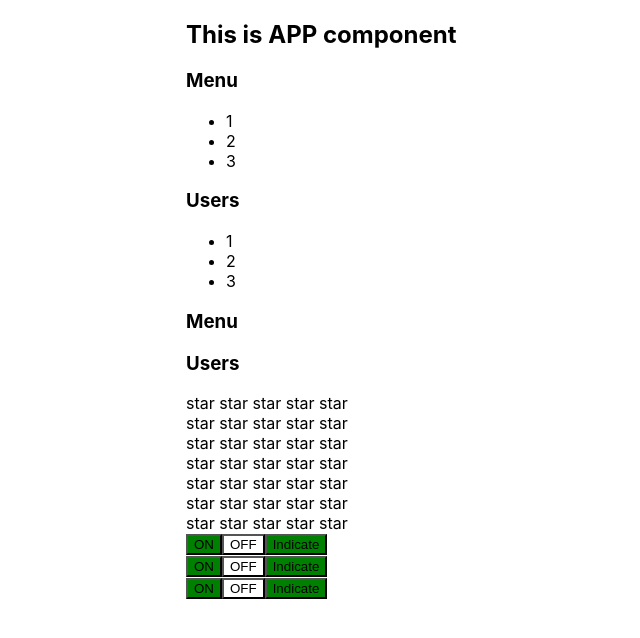
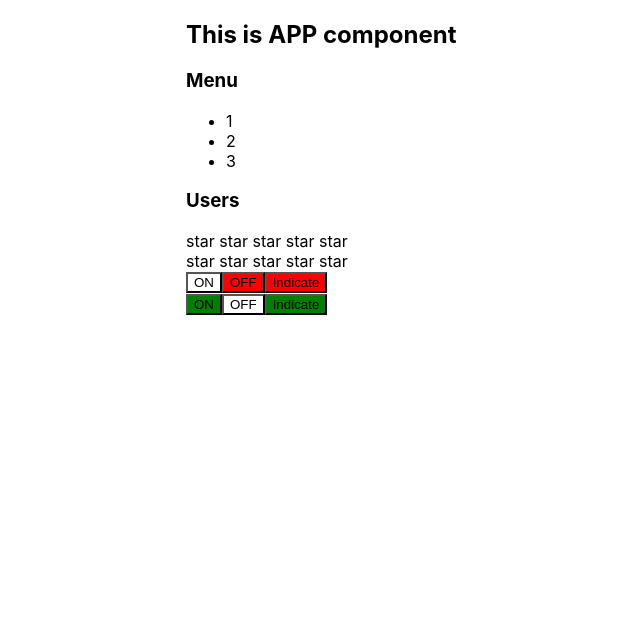
Before and after one commit to Denishilo/it-incubator-react_kabzda, a React (Create React App) app: page / in a window 1280 px wide. Shown: the top 638 px of the page, without its empty margins (304-944 px from the left). Built offline with nearby package versions, Linux system fonts and the light colour scheme.

Commit message:
feat: complete 9 tasks

```diff
--- a/src/App.tsx
+++ b/src/App.tsx
@@ -1,43 +1,40 @@
 import React, {useState} from 'react';
 import './App.css';
 import {Accordion} from "./components/Accordion/Accordion";
-import {Raiting, RaitingPropsType, RaitingValue} from "./components/Raiting/Raiting";
-import {OnOff} from "./components/OnOff/OnOff";
+import {Raiting, RaitingValue} from "./components/Raiting/Raiting";
+import {UncontrolledOnOff} from "./components/UncontrolledOnOff/UncontrolledOnOff";
 import {UnControlledAccordion} from "./components/UnControlledAccordion/UnContolledAccordion";
 import {UnControlledRaiting} from "./components/UnContolledRaiting/UnControlledRaiting";
 import {PageTitle} from "./components/PageTitle/PageTitle";
+import {OnOff} from "./components/OnOff/OnOff";
 
 function App() {
 
     let [collapsed, setCollapsed] = useState<boolean>(false)
-    let[valueRaiting,setValueRaiting]=useState<RaitingValue>(0)
+    let [valueRaiting, setValueRaiting] = useState<RaitingValue>(0)
+    const [valueOnOff, setValueOnOff] = useState(false)
 
     const onChangeCollapsed = () => {
         setCollapsed(!collapsed)
     }
 
-    const onChangeValue = (value:RaitingValue) => {
+    const onChangeValue = (value: RaitingValue) => {
         setValueRaiting(value)
     }
 
+    const changeOnOff = () => {
+        setValueOnOff(!valueOnOff)
+    }
 
     return (
         <div className={'app__wrapper'}>
             <PageTitle title={"This is APP component"}/>
             <Accordion titleValue={'Menu'} collapsed={collapsed} onChangeCollapsed={onChangeCollapsed}/>
-            <Accordion titleValue={'Users'} collapsed={collapsed} onChangeCollapsed={onChangeCollapsed}/>
-            <UnControlledAccordion titleValue={'Menu'}/>
             <UnControlledAccordion titleValue={'Users'}/>
-            <Raiting value={valueRaiting} onChangeValue ={onChangeValue}/>
-            <Raiting value={valueRaiting} onChangeValue ={onChangeValue}/>
-            <Raiting value={valueRaiting} onChangeValue ={onChangeValue}/>
+            <Raiting value={valueRaiting} onChangeValue={onChangeValue}/>
             <UnControlledRaiting/>
-            <UnControlledRaiting/>
-            <UnControlledRaiting/>
-            <UnControlledRaiting/>
-            <OnOff/>
-            <OnOff/>
-            <OnOff/>
+            <OnOff value={valueOnOff} changeOnOff={changeOnOff}/>
+            <UncontrolledOnOff/>
         </div>
     );
 }
--- a/src/components/OnOff/OnOff.tsx
+++ b/src/components/OnOff/OnOff.tsx
@@ -1,23 +1,21 @@
 import styles from './OnOff.module.css'
-import {useState} from "react";
 
-export const OnOff = () => {
+type OnOffPropsType = {
+    value: boolean
+    changeOnOff: () => void
+}
 
-    const [value, setValue] = useState(true)
-
+export const OnOff = (props: OnOffPropsType) => {
+    const {value, changeOnOff} = props
     return (
         <div>
-            <button onClick={() => {
-                setValue(true)
-            }} className={value ? styles.active : styles.without}>ON
+            <button onClick={changeOnOff}
+                    className={value ? styles.active : styles.without}>ON
             </button>
-            <button onClick={() => {
-                setValue(false)
-            }} className={value ? styles.without : styles.noactive}>OFF
+            <button onClick={changeOnOff}
+                    className={value ? styles.without : styles.noactive}>OFF
             </button>
             <button className={value ? styles.active : styles.noactive}>Indicate</button>
-
         </div>
     )
-
 }
--- /dev/null
+++ b/src/components/UncontrolledOnOff/UncontrolledOnOff.module.css
@@ -0,0 +1,9 @@
+.active {
+    background: green;
+}
+.noactive {
+    background: red;
+}
+.without {
+    background: none;
+}
--- /dev/null
+++ b/src/components/UncontrolledOnOff/UncontrolledOnOff.tsx
@@ -0,0 +1,23 @@
+import styles from './UncontrolledOnOff.module.css'
+import {useState} from "react";
+
+export const UncontrolledOnOff = () => {
+
+    const [value, setValue] = useState(true)
+
+    return (
+        <div>
+            <button onClick={() => {
+                setValue(true)
+            }} className={value ? styles.active : styles.without}>ON
+            </button>
+            <button onClick={() => {
+                setValue(false)
+            }} className={value ? styles.without : styles.noactive}>OFF
+            </button>
+            <button className={value ? styles.active : styles.noactive}>Indicate</button>
+
+        </div>
+    )
+
+}
```
